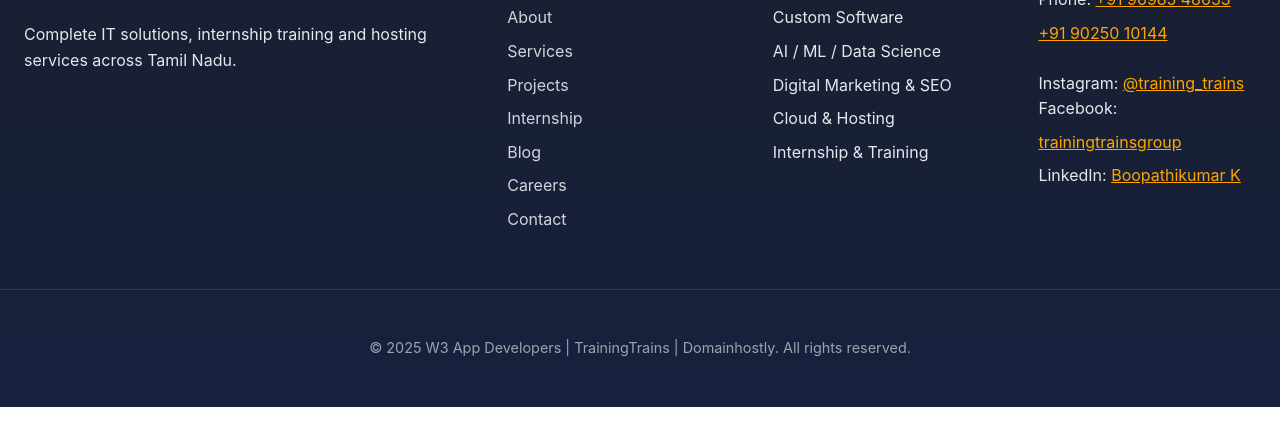
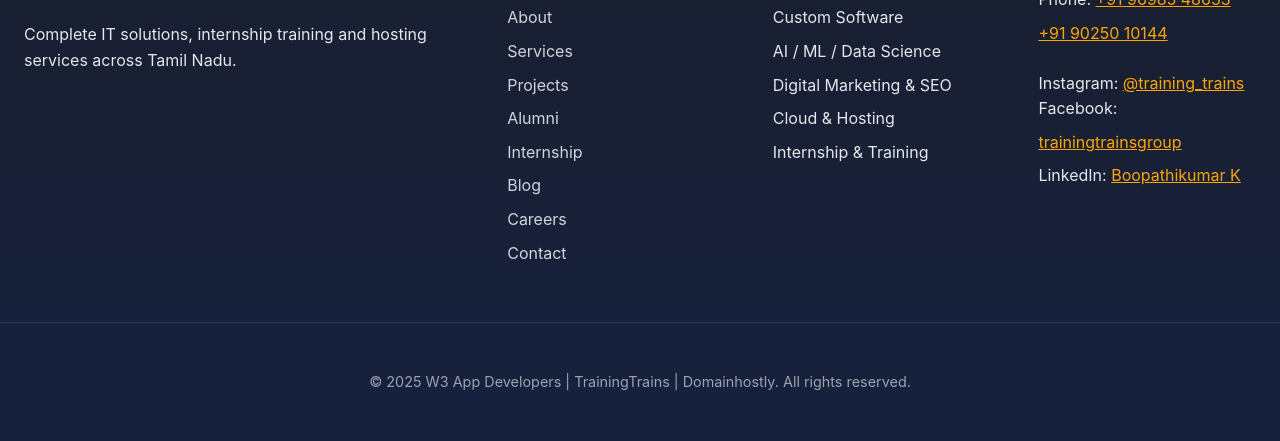
Before and after one commit to Nesika-V/w3app, a plain HTML site: page portfolio.html in a window 1280 px wide. Shown: the part 5518-5959 px from the top of the page. Before the commit the page ends 5925 px from the top, so only its background shows below. Drawn offline with Linux system fonts and the light colour scheme.

Commit message:
modified

```diff
--- a/portfolio.html
+++ b/portfolio.html
@@ -477,6 +477,7 @@
           <li><a href="about.html">About</a></li>
           <li><a href="services.html">Services</a></li>
           <li><a href="portfolio.html">Projects</a></li>
+          <li><a href="alumni.html">Alumni</a></li>
           <li><a href="internship.html">Internship</a></li>
           <li><a href="blog.html">Blog</a></li>
           <li><a href="careers.html">Careers</a></li>
```
